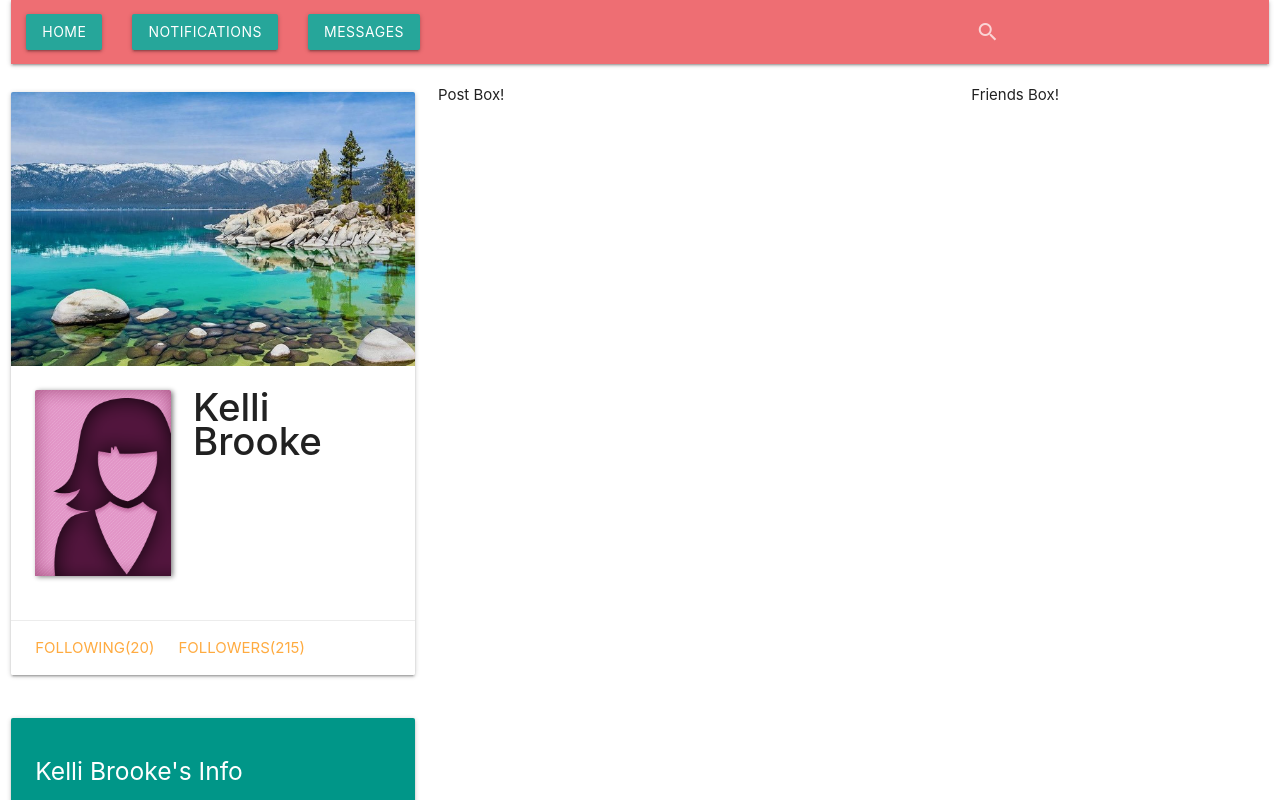
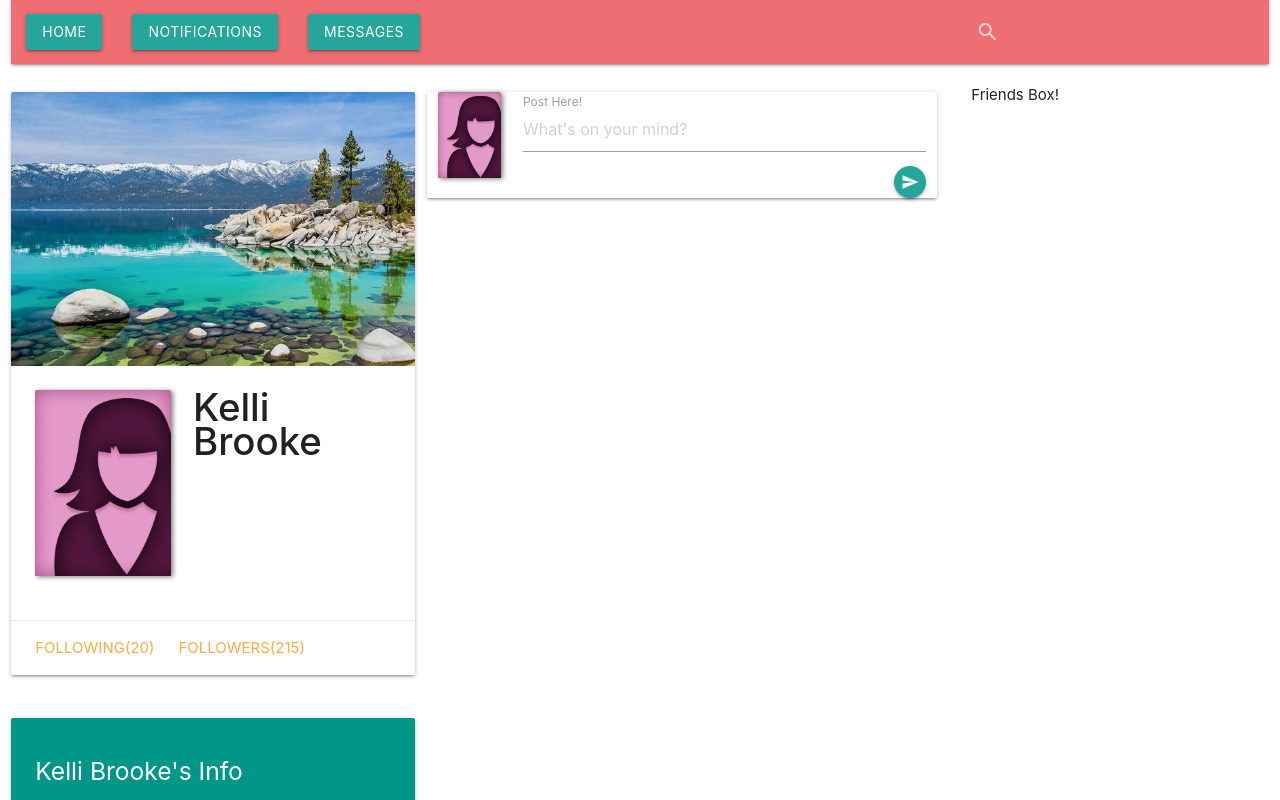
Before and after one commit to kellibrookedev/react-social-media-clone, a React app: page / in a window 1280 px wide. Shown: the top 800 px of the page. Built offline with nearby package versions, Linux system fonts and the light colour scheme.

Commit message:
add post icon, post text and post heading components

```diff
--- a/src/components/postBox/PostBox.jsx
+++ b/src/components/postBox/PostBox.jsx
@@ -1,9 +1,10 @@
 import React from 'react';
+import PostHeading from './PostHeading';
 
 function PostBox() {
   return (
     <div>
-      Post Box!
+      <PostHeading/>
     </div>
   );
 }
--- a/src/components/postBox/PostHeading.jsx
+++ b/src/components/postBox/PostHeading.jsx
@@ -1,9 +1,22 @@
 import React from 'react';
+import PostIcon from './PostIcon';
+import PostText from './PostText';
 
 function PostHeading() {
+
+  var divStyle = {
+    width: '100%',
+    height: 'auto',
+    padding: '5'
+  }
   return (
-    <div>
-      Post Heading!
+    <div className="row card" style={divStyle}>
+      <div className="col s2 card-image">
+        <PostIcon/>
+      </div>
+      <div className="col s10">
+        <PostText/>
+      </div>
     </div>
   );
 }
--- a/src/components/postBox/PostIcon.jsx
+++ b/src/components/postBox/PostIcon.jsx
@@ -1,10 +1,17 @@
 import React from 'react';
+import profilePhoto from '../assets/images/profilePhoto.png';
 
 function PostIcon() {
+
+  var postIconStyle = {
+    borderRadius: '10',
+    boxShadow: '2px 1px 5px gray',
+    width: '100%',
+    height: 'auto'
+  }
+
   return (
-    <div>
-      Post Icon!
-    </div>
+    <img style={postIconStyle} src={profilePhoto}/>
   );
 }
 
--- a/src/components/postBox/PostText.jsx
+++ b/src/components/postBox/PostText.jsx
@@ -1,9 +1,20 @@
 import React from 'react';
 
 function PostText() {
+
+  var inputButtonStyle = {
+    float: 'right'
+  }
+
   return (
-    <div>
-      Post Text!
+    <div className="input-field">
+      <textarea placeholder="What's on your mind?" className="materialize-textarea">
+      </textarea>
+      <a className="btn-floating btn-large waves-effect waves-light btn-small" style={inputButtonStyle}>
+        <i className="material-icons">send</i>
+      </a>
+      <label>Post Here!</label>
+
     </div>
   );
 }
--- a/src/components/profileHeader/ProfilePhoto.jsx
+++ b/src/components/profileHeader/ProfilePhoto.jsx
@@ -6,8 +6,8 @@ function ProfilePhoto() {
   var profilePhotoStyle = {
     borderRadius: '10',
     boxShadow: '2px 1px 5px gray',
+  }
 
-  }
   return (
     <img style={profilePhotoStyle} src={profilePhoto}/>
   );
```
Also changed, not shown: src/components/assets/images/postPhoto.png (added), template.ejs.
